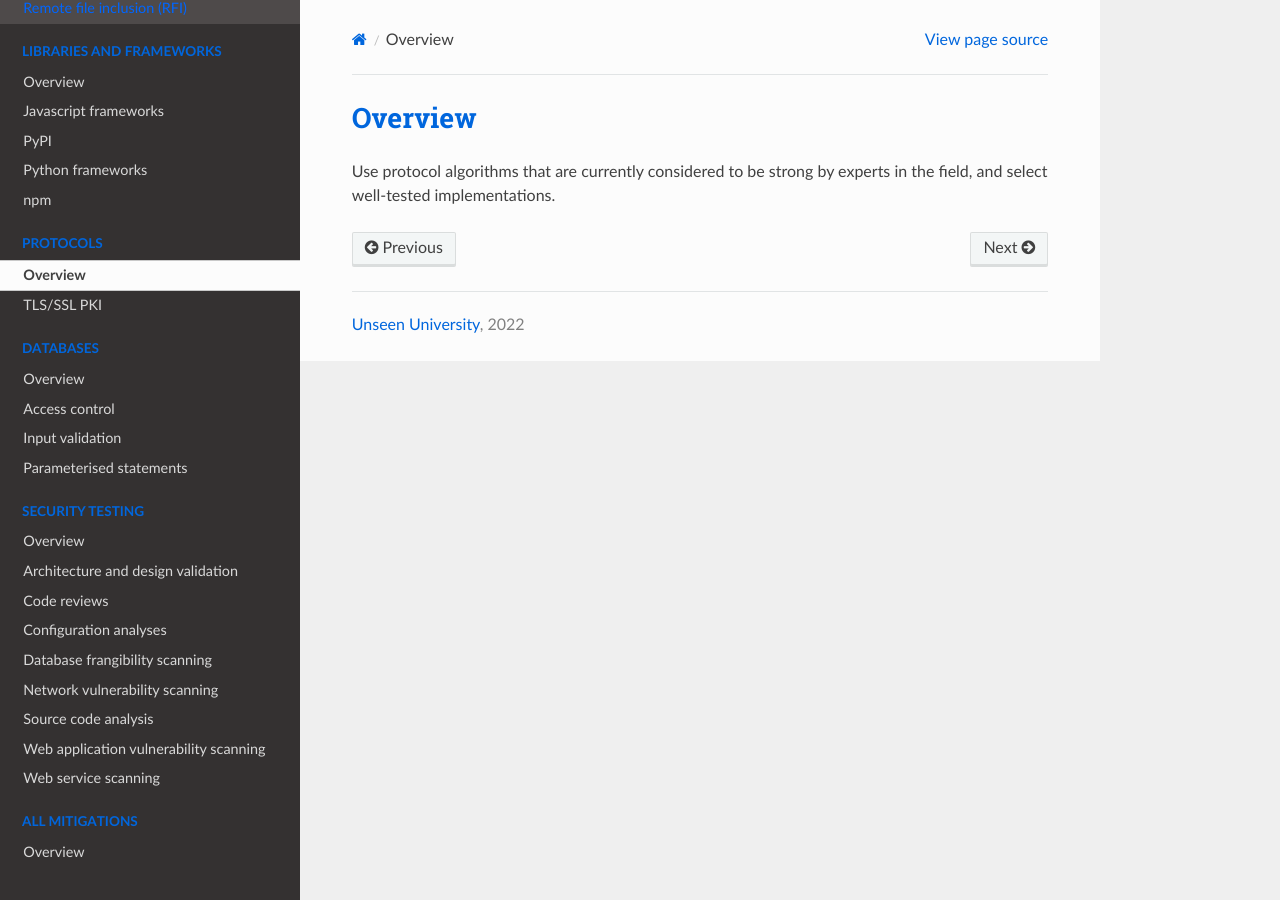
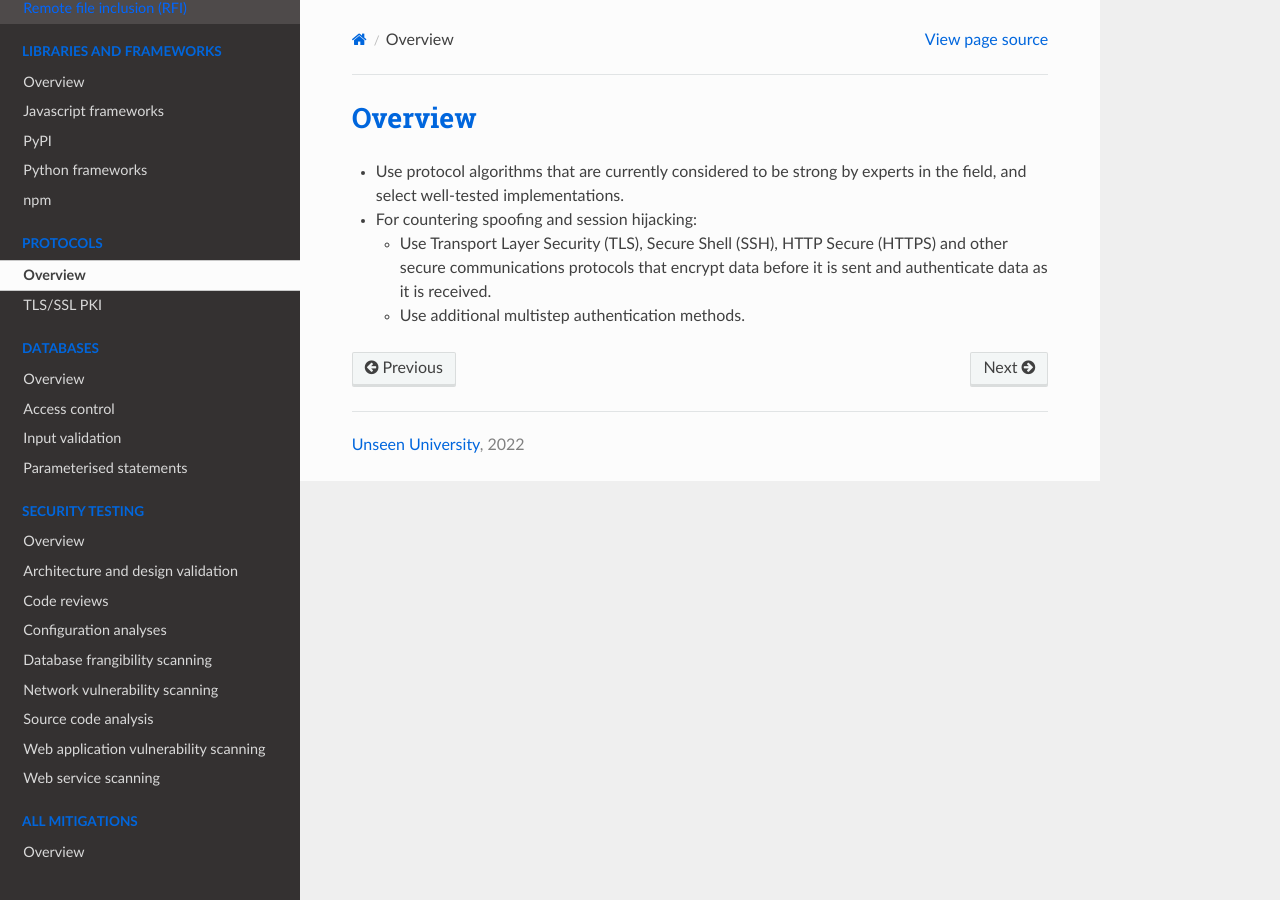
Before and after one commit to tymyrddin/blue-app, a Sphinx documentation site: the page built from source/docs/protocols/README.md, in a window 1280 px wide. Built offline with Sphinx 7.4.7 and the Read the Docs theme 2.0.0, drawn with Linux system fonts in a browser that asks for light colours.

Commit message:
Corrections

```diff
--- a/source/docs/protocols/README.md
+++ b/source/docs/protocols/README.md
@@ -1,3 +1,6 @@
 # Overview
 
-Use protocol algorithms that are currently considered to be strong by experts in the field, and select well-tested implementations.
+* Use protocol algorithms that are currently considered to be strong by experts in the field, and select well-tested implementations.
+* For countering spoofing and session hijacking:
+  * Use Transport Layer Security (TLS), Secure Shell (SSH), HTTP Secure (HTTPS) and other secure communications protocols that encrypt data before it is sent and authenticate data as it is received.
+  * Use additional multistep authentication methods.
```
Also changed, not shown: source/docs/coding/Code-exec.md (+1 -1 lines), source/docs/coding/File-upload.md (+1 -1 lines), source/docs/coding/Local-file-inclusion.md (+1 -1 lines), source/docs/coding/Remote-file-inclusion.md (+1 -1 lines).
